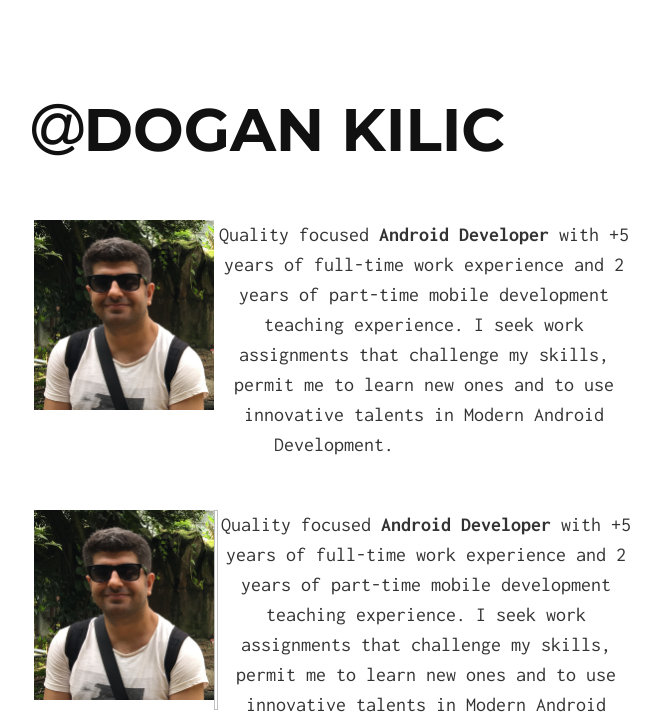
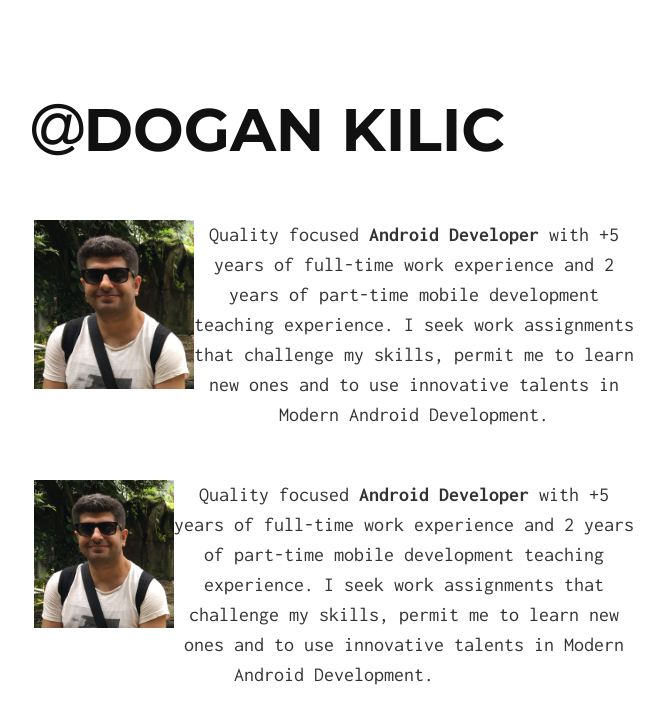
Before and after one commit to dnkilic/dnkilic.github.io, a Jekyll site: the page built from index.md, in a window 1280 px wide. Shown: the top 720 px of the page, without its empty margins (306-970 px from the left). Built offline with Jekyll 4.4.1, drawn with Linux system fonts in a browser that asks for light colours; grey boxes are pictures that could not be loaded.

```diff
--- a/index.md
+++ b/index.md
@@ -2,13 +2,12 @@
 layout: default
 ---
 
-<p style="float: left;"><img style="border-width: 2px;" src="/src/profile.JPG" width="180px" border="1px" /></p>
+<p style="float: left;"><img style="border-width: 2px;" src="/src/profile.JPG" width="160px" border="1px" /></p>
 <p style="text-align: center;">Quality focused <strong>Android Developer</strong> with +5 years of full-time work experience and 2 years of part-time mobile development teaching experience. I seek work assignments that challenge my skills, permit me to learn new ones and to use innovative talents in Modern Android Development.</p>
 <div style="clear: left;">&nbsp;</div>
 
 
-<p style="float: left;"><img style="border-width: 2px;" src="/src/profile.JPG" width="180px" border="1px" /></p>
-<p style="float: left;"><img width="4px" height="200px"/></p>
+<p style="float: left;"><img style="border-width: 2px;" src="/src/profile.JPG" width="140px" border="1px" /></p>
 <p style="text-align: center;">Quality focused <strong>Android Developer</strong> with +5 years of full-time work experience and 2 years of part-time mobile development teaching experience. I seek work assignments that challenge my skills, permit me to learn new ones and to use innovative talents in Modern Android Development.</p>
 <div style="clear: left;">&nbsp;</div>
 
```
